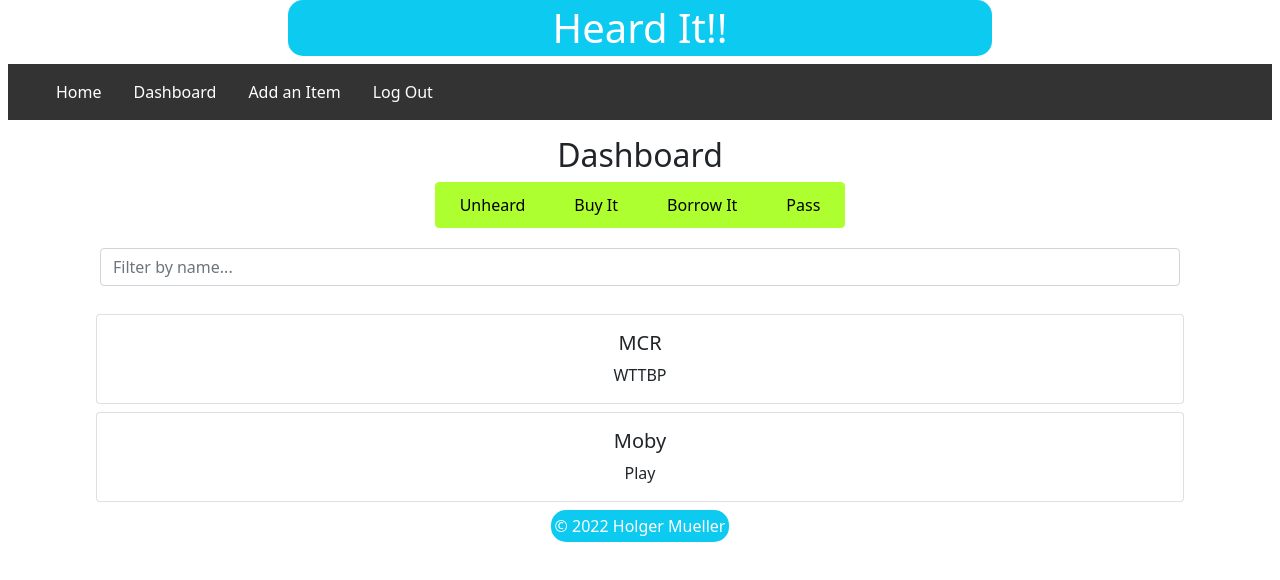
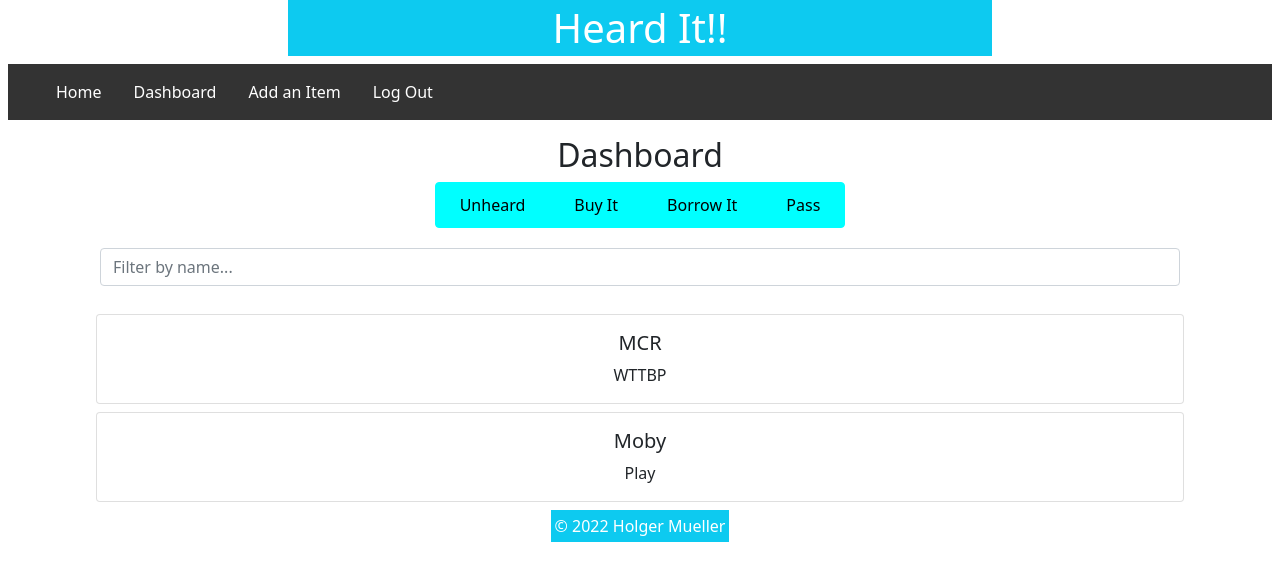
Before and after one commit to Holgermueller/gottahearit, a React (Create React App) app in the folder client/: page /dashboard in a window 1280 px wide. Shown: the top 580 px of the page. Built offline with nearby package versions, Linux system fonts and the light colour scheme.

Commit message:
played with some styles

```diff
--- a/client/src/components/Dashboard/Dashboard.css
+++ b/client/src/components/Dashboard/Dashboard.css
@@ -1,13 +1,13 @@
 .btn-group .btn {
-  background-color: greenyellow;
-  border: 1px solid greenyellow;
+  background-color: #00ffff;
+  border: 1px solid #00ffff;
   color: black;
   padding: 10px 24px;
 }
 
 .btn-group .btn:hover {
-  background-color: #3e8e41;
-  border-color: #3e8e41;
+  background-color: blue;
+  border-color: blue;
 }
 
 .form {
--- a/client/src/layout/footer.js
+++ b/client/src/layout/footer.js
@@ -2,7 +2,6 @@ import { Component } from "react";
 
 const footerStyles = {
   width: "fit-content",
-  borderRadius: 15,
 };
 
 export default class Footer extends Component {
--- a/client/src/layout/header.js
+++ b/client/src/layout/header.js
@@ -2,8 +2,7 @@ import { Component } from "react";
 
 const headerStyles = {
   width: "55%",
-  borderRadius: 15,
-  margin: "4px",
+  margin: "8px",
 };
 
 export default class Header extends Component {
```
